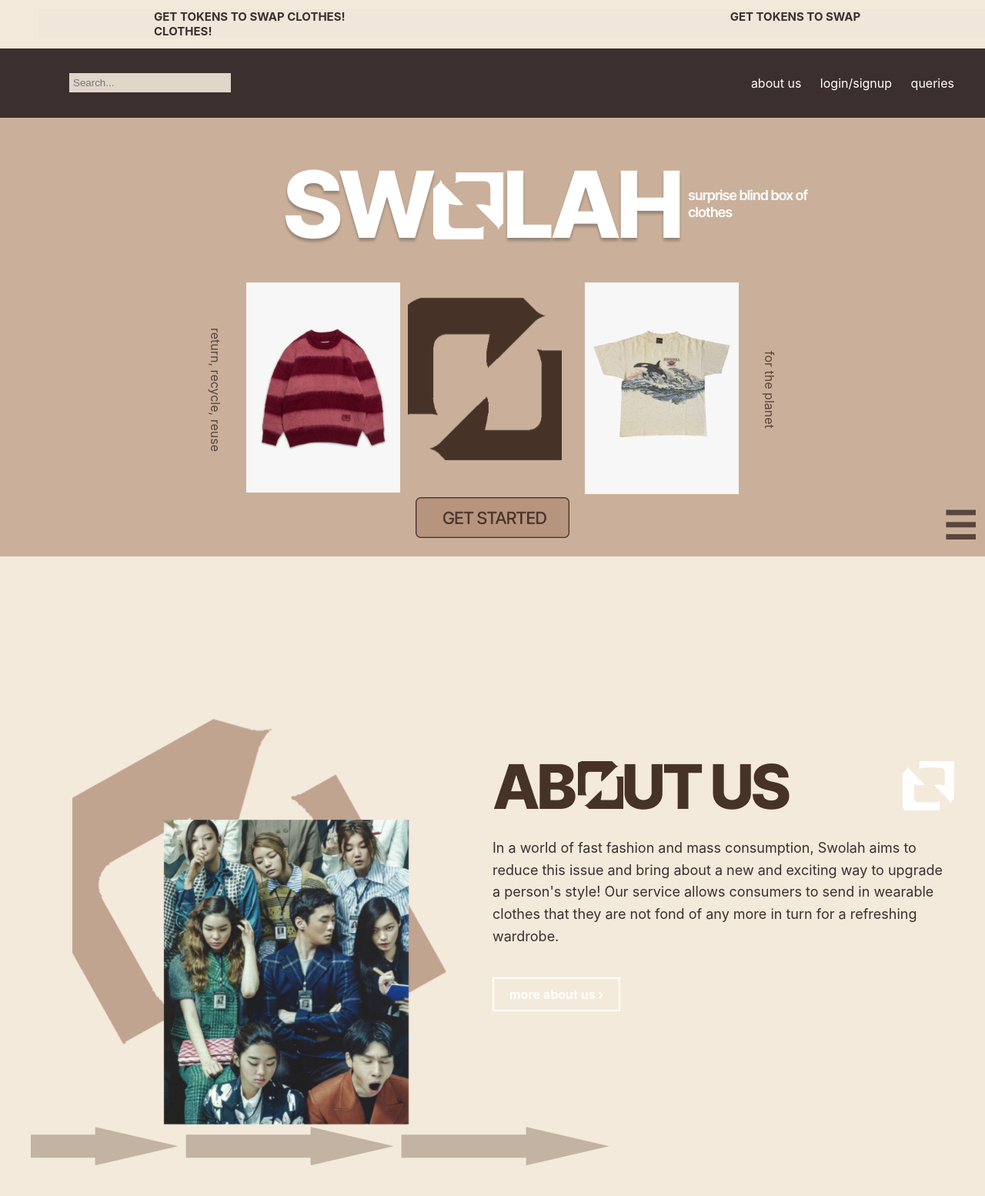
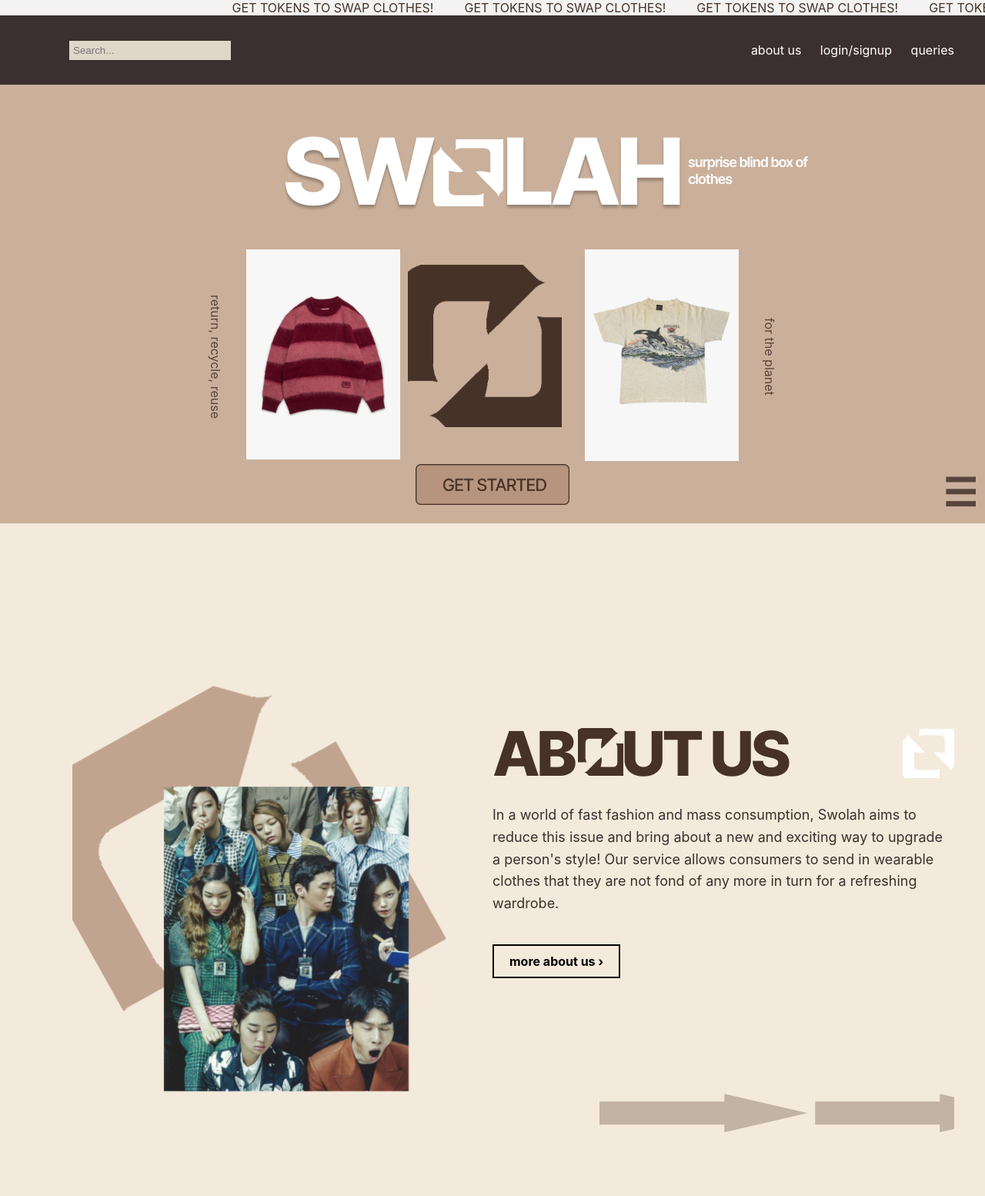
Before and after one commit to vnydl0015/swolah-website, a Flask app: page / in a window 1280 px wide. Shown: the top 1554 px of the page at 77% size. Run offline with Flask 3, Linux system fonts and the light colour scheme.

Commit message:
Update home.html

```diff
--- a/SWOLAH/templates/home.html
+++ b/SWOLAH/templates/home.html
@@ -1,4 +1,4 @@
-
+<!-- flask_app/templates/index.html -->
 
 <!DOCTYPE html>
 <html lang="en">
@@ -318,40 +318,11 @@ p {
     display: inline-block;
     margin-top: 20px;
     padding: 10px 20px;
-    border: 2px solid #ffffff;
-    color: #ffffff;
+    border: 2px solid #000000;
+    color: #000000;
     text-decoration: none;
     font-weight: bold;
 }
-/* .arrow-container {
-    position: relative;
-    bottom: 0;
-    left: 0;
-    right: 0;
-    height: 50px;
-    overflow: hidden;
-
-}
-.arrows {
-    display: flex;
-    animation: slide 10s linear infinite;
-
-}
-.arrow {
-    width: 270px;
-    height: 50px;
-    background-color: #c2b3a3;
-    clip-path: polygon(0% 20%, 60% 20%, 60% 0%, 100% 50%, 60% 100%, 60% 80%, 0% 80%);
-    margin-right: 10px;
-}
-@keyframes slide {
-    0% {
-        transform: translateX(0);
-    }
-    100% {
-        transform: translateX(50%);
-    }
-} */
 
 .arrow-container {
     position: relative;
@@ -570,7 +541,7 @@ footer {
     text-align: right;
     margin-right: 100px;
     padding-bottom: 50px;
-
+    cursor: pointer;
 }
 
 @keyframes shakePause {
@@ -610,13 +581,46 @@ footer {
     animation: shakePause 2s ease-in-out infinite;
 }
 
+.text-slider {
+    width: 100%; /* or any specific width */
+    overflow: hidden; /* Hide text that is outside the container */
+    position: relative;
+    background-color: #f3f3f3; /* Optional: background color for visibility */
+}
+
+.text-track {
+    display: flex;
+    width: 200%; /* This should be set to the total width of all text items */
+    animation: slide 30s linear infinite; /* Increase the duration for slower speed */
+}
+
+.text-track span {
+    display: inline-block;
+    white-space: nowrap; /* Prevent text from wrapping */
+    padding: 0 20px; /* Add padding if needed */
+}
+
+@keyframes slide {
+    0% {
+        transform: translateX(0);
+    }
+    100% {
+        transform: translateX(50%); /* Adjust to the width of the text container */
+    }
+}
+
     </style>
     <!-- <link rel="stylesheet" href="{{ url_for('static', filename='styles.css') }}"> -->
 </head>
 
 <body>
-    <div class="top-banner">
-        <h2>GET TOKENS TO SWAP CLOTHES!<span style="margin-left: 500px;"></span>GET TOKENS TO SWAP CLOTHES!</h2>
+    <div class="text-slider">
+        <div class="text-track">
+            <span>GET TOKENS TO SWAP CLOTHES!</span>
+            <span>GET TOKENS TO SWAP CLOTHES!</span>
+            <span>GET TOKENS TO SWAP CLOTHES!</span>
+            <span>GET TOKENS TO SWAP CLOTHES!</span>
+        </div>
     </div>
     <header>
         <nav class="container">
```
